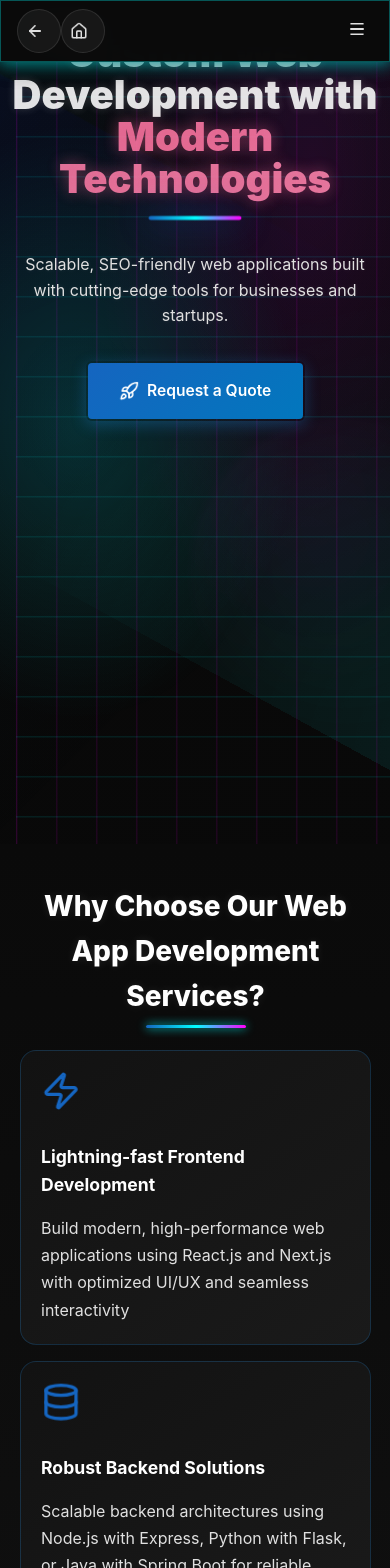
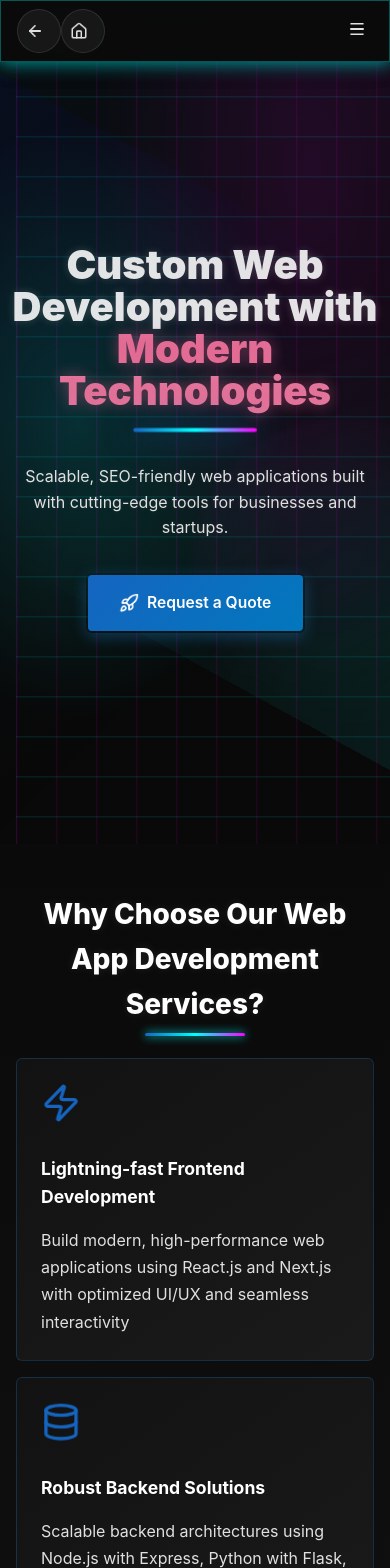
Before and after one commit to mohrashard/MohamedRashardPortfolio, a React (Create React App) app: page /services/web-apps in a window 390 px wide. Shown: the top 1568 px of the page. Built offline with nearby package versions, Linux system fonts and the light colour scheme.

Commit message:
css fixing

```diff
--- a/src/WebApps.css
+++ b/src/WebApps.css
@@ -958,12 +958,10 @@
 }
 
 @media (max-width: 768px) {
-  /* Show hamburger */
   .webapp__nav-hamburger {
     display: block;
   }
 
-  /* Mobile nav dropdown */
   .webapp__nav-center {
     position: absolute;
     top: 100%;
@@ -973,119 +971,92 @@
     overflow: hidden;
     background: var(--nav-dropdown-bg);
     flex-direction: column;
-    border-radius: 0 0 30px 30px;
+    gap: 0;
+    border-radius: 0 0 50px 50px;
     border-top: 1px solid var(--nav-border);
     opacity: 0;
     padding: 0;
     margin-top: 0.5rem;
-    transition: all 0.35s ease; /* Smooth dropdown animation */
   }
 
   .webapp__nav-center--open {
-    max-height: 400px; /* slightly larger */
+    max-height: 300px;
     opacity: 1;
-    padding: 0.75rem 0;
+    padding: 1rem 0;
     gap: 0.5rem;
   }
 
-  /* Mobile nav links */
   .webapp__nav-section-btn {
     justify-content: flex-start;
-    padding: 1rem clamp(1rem, 4vw, 2rem);
+    padding: 1rem 2rem;
+    min-width: auto;
+    border-radius: 0;
     width: 100%;
-    border-radius: 0;
-    min-height: 52px; /* Bigger tap target */
-    font-size: 1rem; /* Slightly larger text for readability */
+    text-align: left;
+    min-height: 48px; /* Larger touch target */
   }
 
   .webapp__nav-section-btn:hover {
-    background: rgba(0, 255, 255, 0.08);
+    background: rgba(0, 255, 255, 0.1);
+    transform: none;
   }
 
-  /* Sections spacing */
   .webapp__section {
-    padding: clamp(2.5rem, 7vw, 4rem) clamp(1rem, 5vw, 2rem);
+    padding: clamp(3rem, 8vw, 5rem) 1rem; /* Adjusted fluid padding */
   }
 
-  /* Single column grids */
   .webapp__benefits-grid,
   .webapp__tech-grid,
-  .webapp__features-grid,
+  .webapp__features-grid {
+    grid-template-columns: 1fr;
+    gap: clamp(1rem, 3vw, 1.5rem);
+  }
+
   .webapp__cases-grid {
     grid-template-columns: 1fr;
-    gap: clamp(1rem, 4vw, 1.5rem);
+    gap: clamp(1rem, 3vw, 1.5rem);
   }
 
-  /* Hero section adjustments */
-  .webapp__hero-section {
-    padding: 1rem;
-    padding-top: max(120px, 18vh); /* Dynamic offset */
-    min-height: 100vh;
-    align-items: flex-start;
-    text-align: center; /* Centered text feels better on mobile */
+
+
+  .webapp__hero-content {
+    padding-top: 2rem; /* Additional space after nav */
   }
 
-  .webapp__hero-content {
-    padding-top: 1.5rem;
-  }
-
-  /* Cards */
   .webapp__benefit-card,
   .webapp__tech-card,
   .webapp__case-card {
-    padding: clamp(1.25rem, 5vw, 2rem);
-    border-radius: 16px; /* Softer corners */
+    padding: clamp(1.5rem, 6vw, 2rem);
   }
 
-  /* Title underline */
   .webapp__title-underline {
-    width: clamp(100px, 25vw, 140px);
-    margin: 0 auto; /* Centered underline for mobile */
+    width: clamp(120px, 30vw, 150px);
   }
 
-  /* Navigation compact */
   .webapp__nav-left {
-    gap: 0.5rem;
+    gap: 0.25rem;
   }
 
   .webapp__nav-action-btn {
     padding: 0.6rem;
-    min-width: 44px; /* WCAG min touch target */
-    font-size: 0.85rem;
+    min-width: 50px;
+    font-size: 0.8rem;
   }
 
   .webapp__nav-action-btn span {
-    display: none;
+    display: none; /* Hide text on small mobile for compactness */
   }
 
-  /* Background effects */
   .webapp__hero-bg-effect {
-    width: clamp(250px, 50vw, 380px);
-    height: clamp(250px, 50vw, 380px);
-    opacity: 0.15; /* Even lighter for performance */
+    width: 400px;
+    height: 400px;
+    opacity: 0.2; /* Slightly reduce on tablet/mobile for performance */
   }
 
   .webapp__cta-bg-effect {
-    opacity: 0.08;
+    opacity: 0.1;
   }
 }
-
-/* Extra-small screens (phones under 400px) */
-@media (max-width: 400px) {
-  .webapp__nav-section-btn {
-    padding: 0.85rem 1rem;
-    font-size: 0.9rem;
-  }
-
-  .webapp__hero-section {
-    padding-top: max(100px, 15vh);
-  }
-
-  .webapp__title-underline {
-    width: 90px;
-  }
-}
-
 
 @media (max-width: 600px) {
   .webapp__nav-bar {
@@ -1250,3 +1221,16 @@
     transition: none;
   }
 }
+
+@media (prefers-contrast: high) {
+  .webapp__webapp-container {
+    --primary-color: #4da6ff;
+    --cyber-blue: #66ffff;
+    --cyber-purple: #ff66ff;
+    --neon-glow: 0 0 30px; /* Stronger for contrast */
+  }
+
+  .webapp__nav-btn {
+    border: 2px solid var(--cyber-blue);
+  }
+}
```
